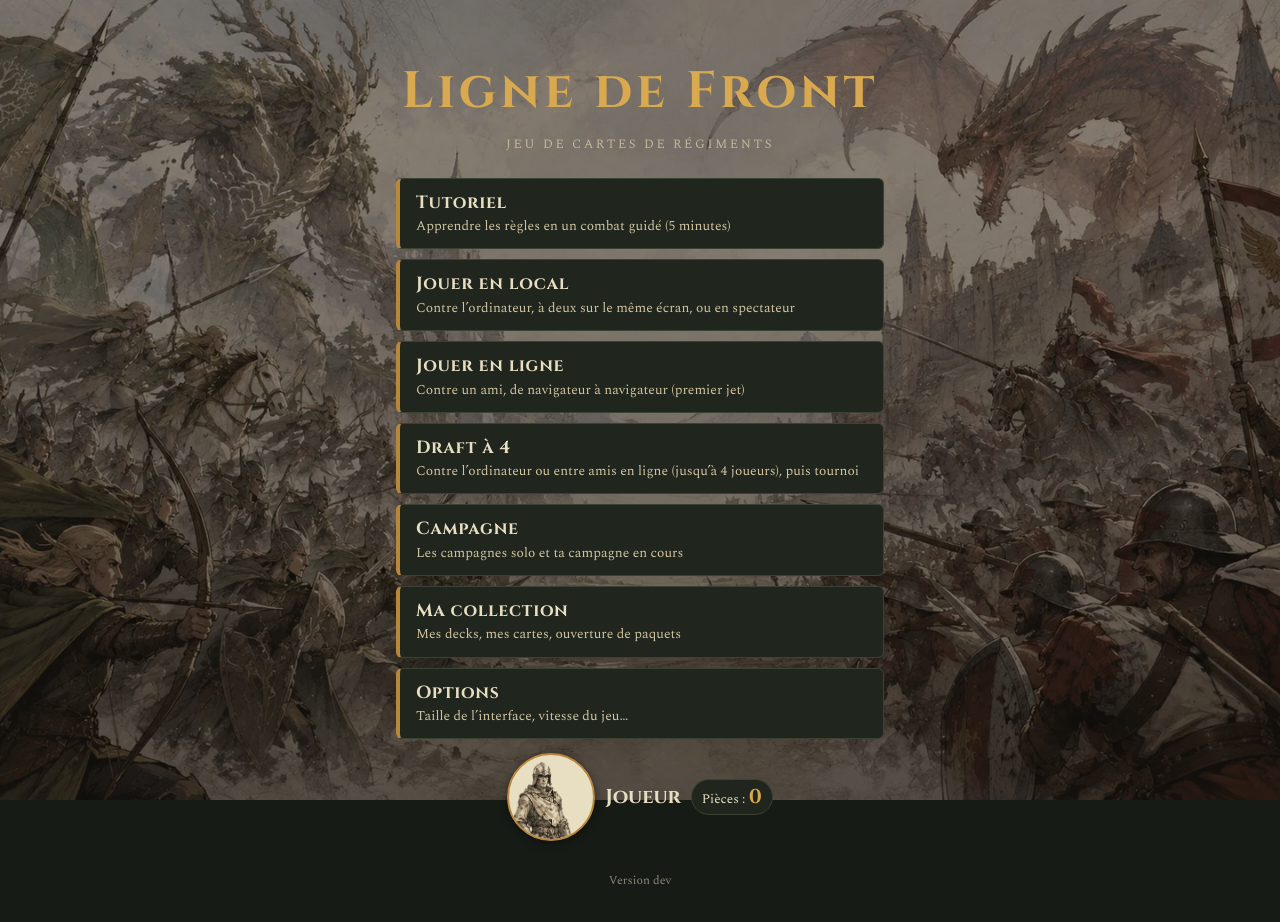
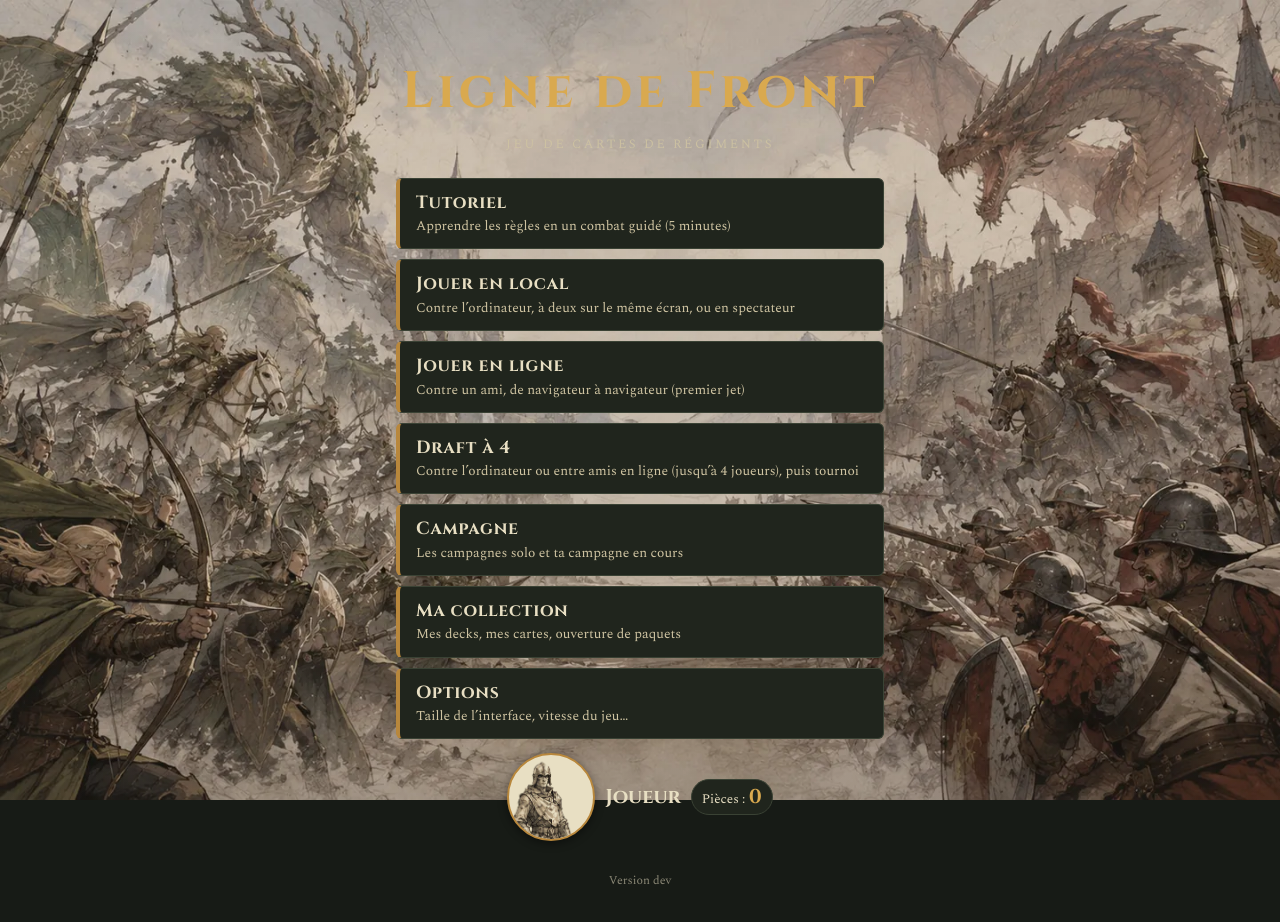
Before and after one commit to Ragdoss/ligne_de_front, a React (Vite) app: page / in a window 1280 px wide. Shown: the top 922 px of the page. Built offline with nearby package versions, Linux system fonts and the light colour scheme.

Commit message:
Update styles.css

```diff
--- a/src/ui/styles.css
+++ b/src/ui/styles.css
@@ -174,7 +174,7 @@ button:disabled { cursor: not-allowed; opacity: .5; }
 .app-zoom { min-height: 100vh; }
 .home { max-width: 520px; margin: 0 auto; padding: 56px 16px 32px; display: grid; gap: 14px; justify-items: center; text-align: center; }
 .home { position: relative; isolation: isolate; }
-.home::before { content: ''; position: fixed; inset: 0; z-index: -1; background: linear-gradient(rgba(10,8,6,.35), rgba(10,8,6,.55)), var(--title-bg) center / cover no-repeat; }
+.home::before { content: ''; position: fixed; inset: 0; z-index: -1; background: linear-gradient(rgba(10,8,6,.01), rgba(10,8,6,.10)), var(--title-bg) center / cover no-repeat; }
 .home h1 { margin: 0; font-size: clamp(2.2rem, 8vw, 3.2rem); letter-spacing: .08em; color: var(--brass-bright); text-wrap: balance; }
 .home > .muted { margin: -6px 0 10px; letter-spacing: .2em; text-transform: uppercase; font-size: .8rem; }
 .home-menu { display: grid; gap: 10px; width: 100%; }
```
